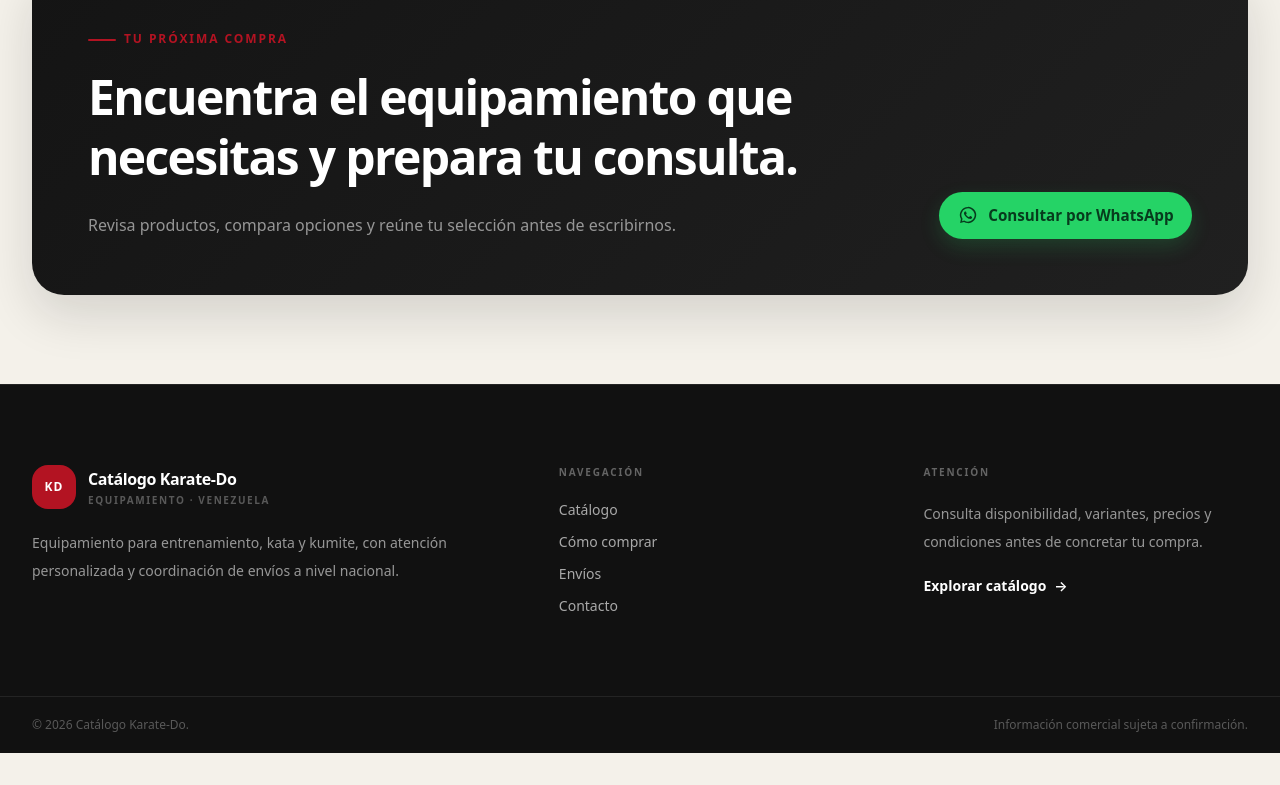
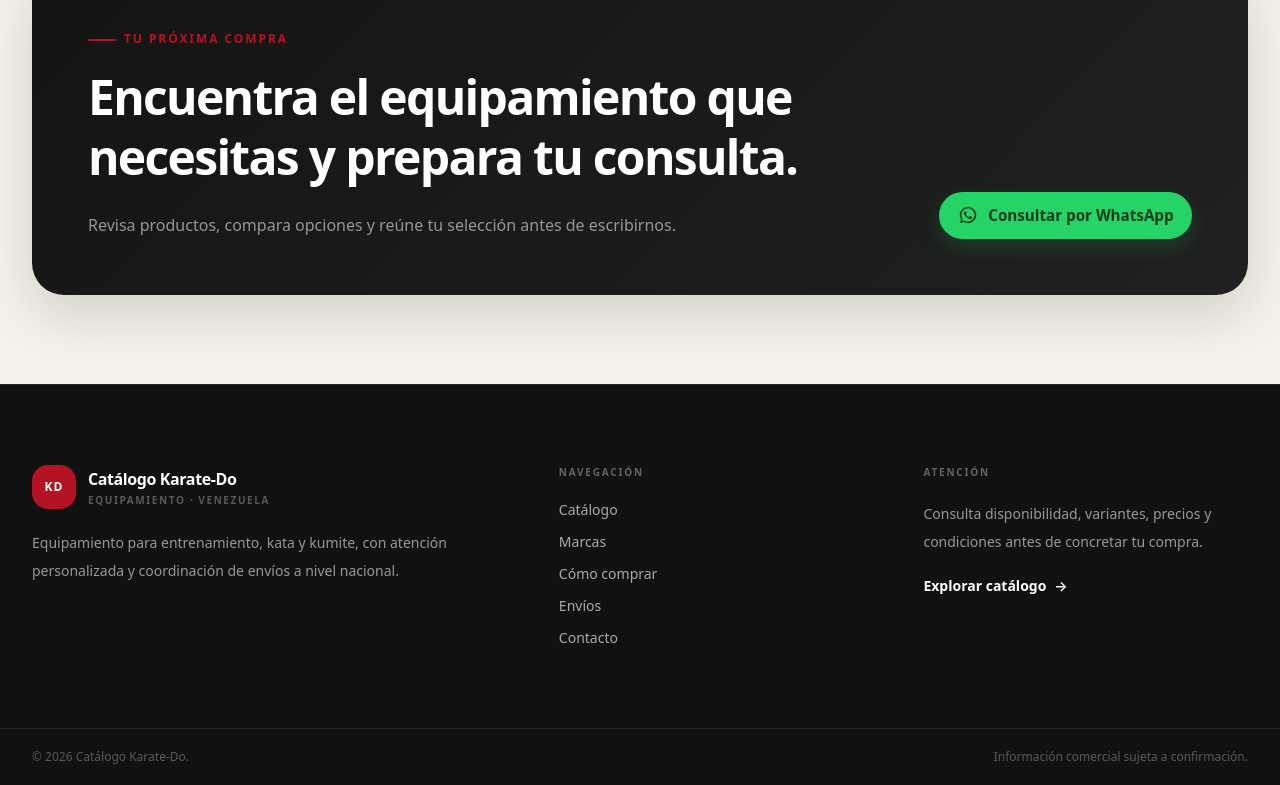
Before and after one commit to maorusohh/catalogo-karate, a Next.js app: page / in a window 1280 px wide. Shown: the part 3330-4115 px from the top of the page. Before the commit the page ends 4083 px from the top, so only its background shows below. Built offline with nearby package versions, Linux system fonts and the light colour scheme.

Commit message:
feat: expose brands directory in footer

```diff
--- a/src/components/layout/site-footer.tsx
+++ b/src/components/layout/site-footer.tsx
@@ -39,6 +39,13 @@ export function SiteFooter() {
                 className="text-sm text-white/64 transition-colors hover:text-white"
               >
                 Catálogo
+              </Link>
+
+              <Link
+                href="/marcas"
+                className="text-sm text-white/64 transition-colors hover:text-white"
+              >
+                Marcas
               </Link>
 
               <Link
```
